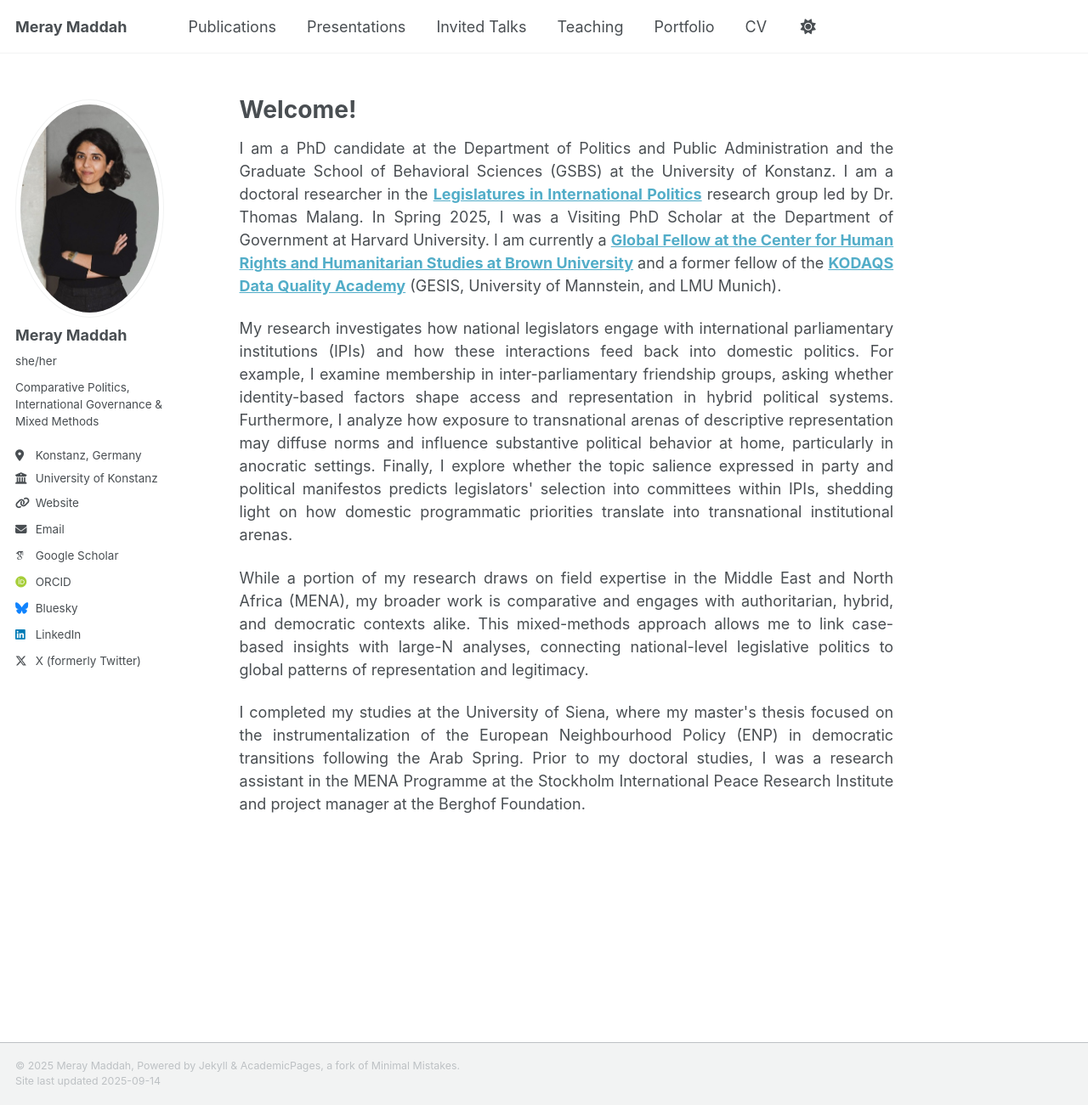
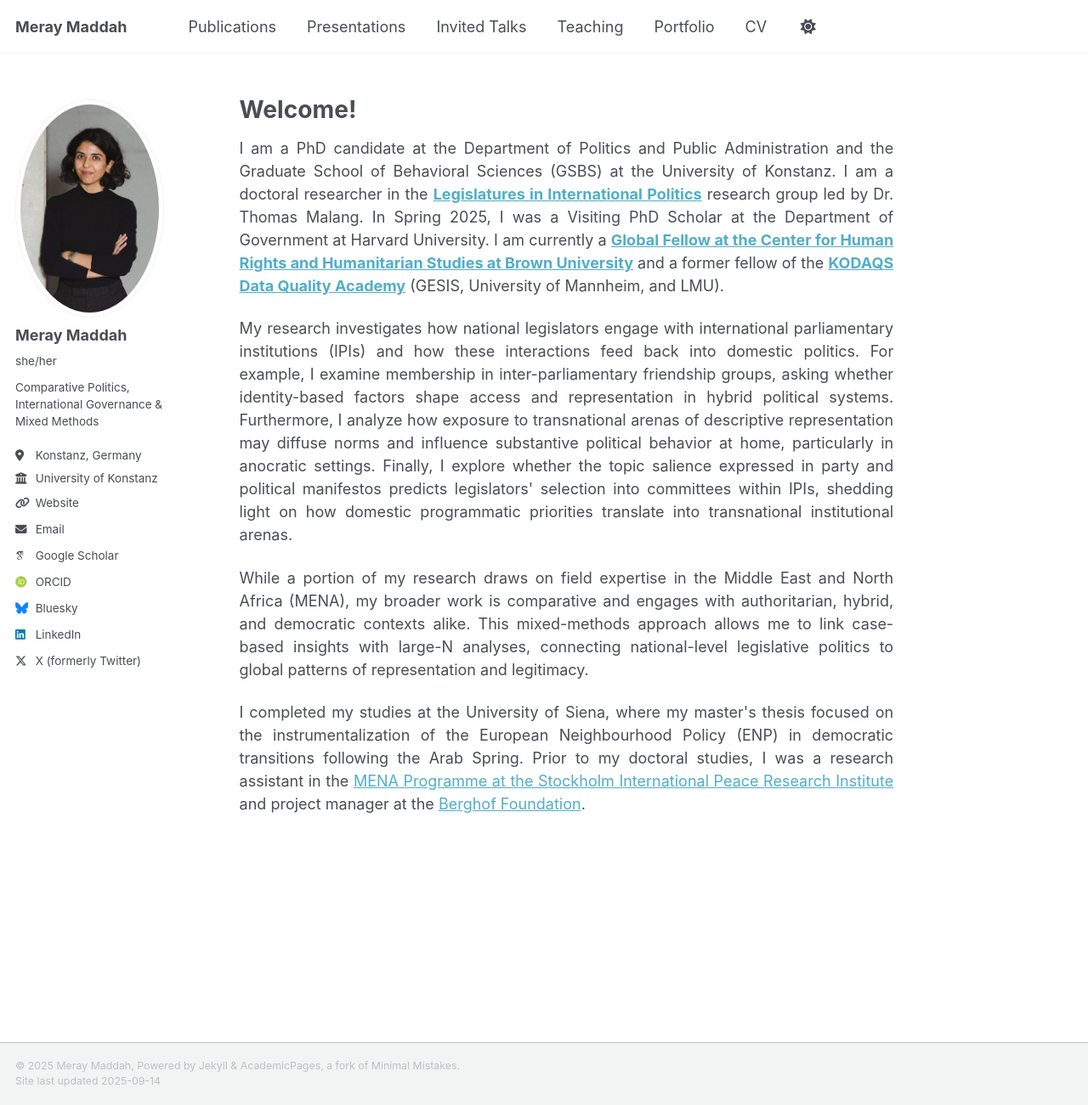
Before and after one commit to MerayMaddah/meraymaddah.github.io, a Jekyll site: the page built from _pages/about.md, in a window 1280 px wide and 1301 px high. Shown: the whole window at 85% size. Built offline with Jekyll 4.4.1, drawn with Linux system fonts in a browser that asks for light colours; some web fonts are replaced; a script that is not in the unit is left out.

Commit message:
Update about.md

```diff
--- a/_pages/about.md
+++ b/_pages/about.md
@@ -8,10 +8,10 @@ redirect_from:
 ---
 Welcome!
 ===============
-<p style='text-align: justify;'> I am a PhD candidate at the Department of Politics and Public Administration and the Graduate School of Behavioral Sciences (GSBS) at the University of Konstanz. I am a doctoral researcher in the <strong><a href="https://www.polver.uni-konstanz.de/en/malang0/">Legislatures in International Politics</a></strong> research group led by Dr. Thomas Malang. In Spring 2025, I was a Visiting PhD Scholar at the Department of Government at Harvard University. I am currently a <strong><a href="https://chrhs.watson.brown.edu/people/meray-maddah">Global Fellow at the Center for Human Rights and Humanitarian Studies at Brown University</a></strong> and a former fellow of the <strong><a href="https://www.gesis.org/en/gesis-training/kodaqs-academy">KODAQS Data Quality Academy</a></strong> (GESIS, University of Mannstein, and LMU Munich). </p>
+<p style='text-align: justify;'> I am a PhD candidate at the Department of Politics and Public Administration and the Graduate School of Behavioral Sciences (GSBS) at the University of Konstanz. I am a doctoral researcher in the <strong><a href="https://www.polver.uni-konstanz.de/en/malang0/">Legislatures in International Politics</a></strong> research group led by Dr. Thomas Malang. In Spring 2025, I was a Visiting PhD Scholar at the Department of Government at Harvard University. I am currently a <strong><a href="https://chrhs.watson.brown.edu/people/meray-maddah">Global Fellow at the Center for Human Rights and Humanitarian Studies at Brown University</a></strong> and a former fellow of the <strong><a href="https://www.gesis.org/en/gesis-training/kodaqs-academy">KODAQS Data Quality Academy</a></strong> (GESIS, University of Mannheim, and LMU). </p>
 
 <p style='text-align: justify;'> My research investigates how national legislators engage with international parliamentary institutions (IPIs) and how these interactions feed back into domestic politics. For example, I examine membership in inter-parliamentary friendship groups, asking whether identity-based factors shape access and representation in hybrid political systems. Furthermore, I analyze how exposure to transnational arenas of descriptive representation may diffuse norms and influence substantive political behavior at home, particularly in anocratic settings. Finally, I explore whether the topic salience expressed in party and political manifestos predicts legislators' selection into committees within IPIs, shedding light on how domestic programmatic priorities translate into transnational institutional arenas. </p>
 
 <p style='text-align: justify;'> While a portion of my research draws on field expertise in the Middle East and North Africa (MENA), my broader work is comparative and engages with authoritarian, hybrid, and democratic contexts alike. This mixed-methods approach allows me to link case-based insights with large-N analyses, connecting national-level legislative politics to global patterns of representation and legitimacy. </p>
 
-<p style='text-align: justify;'> I completed my studies at the University of Siena, where my master's thesis focused on the instrumentalization of the European Neighbourhood Policy (ENP) in democratic transitions following the Arab Spring. Prior to my doctoral studies, I was a research assistant in the MENA Programme at the Stockholm International Peace Research Institute and project manager at the Berghof Foundation. </p>
+<p style='text-align: justify;'> I completed my studies at the University of Siena, where my master's thesis focused on the instrumentalization of the European Neighbourhood Policy (ENP) in democratic transitions following the Arab Spring. Prior to my doctoral studies, I was a research assistant in the <a href="https://www.sipri.org/research/conflict-peace-and-security/middle-east-and-north-africa">MENA Programme at the Stockholm International Peace Research Institute</a> and project manager at the <a href="https://berghof-foundation.org/">Berghof Foundation</a>. </p>
```
